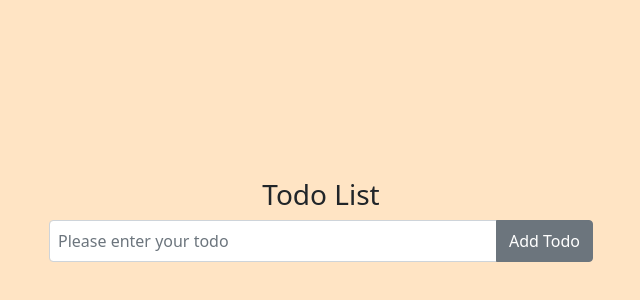
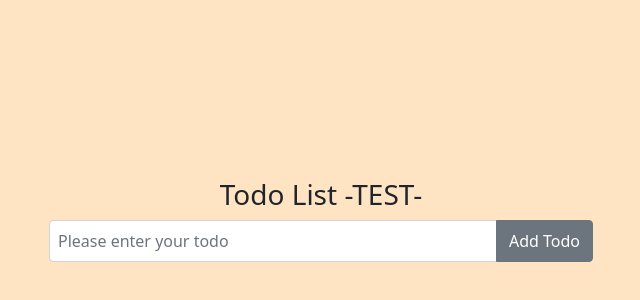
Before and after one commit to IbrahimAsire/TodoList, a plain HTML site: page Todo_List_Frontend-Spring/index.html in a window 1280 px wide. Shown: the part 172-472 px from the top of the page, without its empty margins (319-959 px from the left). Drawn offline with nearby package versions, Linux system fonts and the light colour scheme; no server answers.

```diff
--- a/Todo_List_Frontend-Spring/index.html
+++ b/Todo_List_Frontend-Spring/index.html
@@ -13,7 +13,7 @@
 
 <body>
     <div class="container p-5 w-50">
-        <h3 class="text-center heading">Todo List</h3>
+        <h3 class="text-center heading">Todo List -TEST-</h3>
         <div class="input-group mb-3">
             <input id="input-todo" type="text" class="form-control p-2" placeholder="Please enter your todo">
             <button id="add-todo" class="btn btn-secondary" type="button">Add Todo</button>
```
Also changed, not shown: 1 other file.
